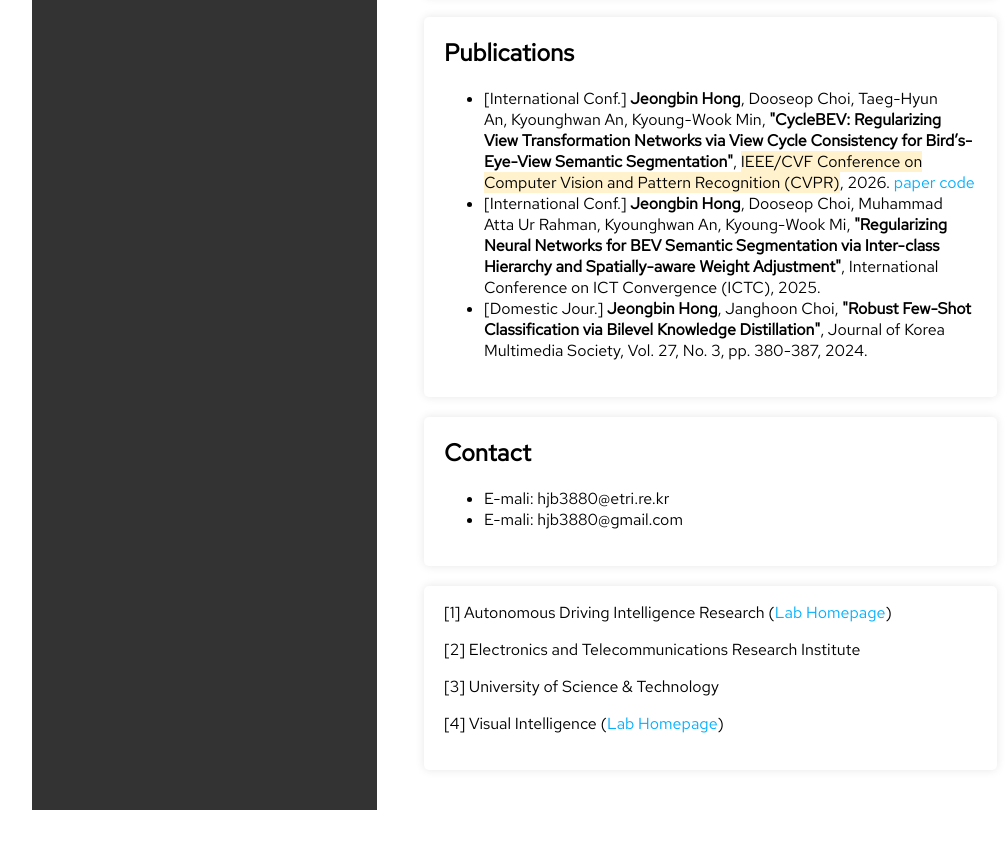
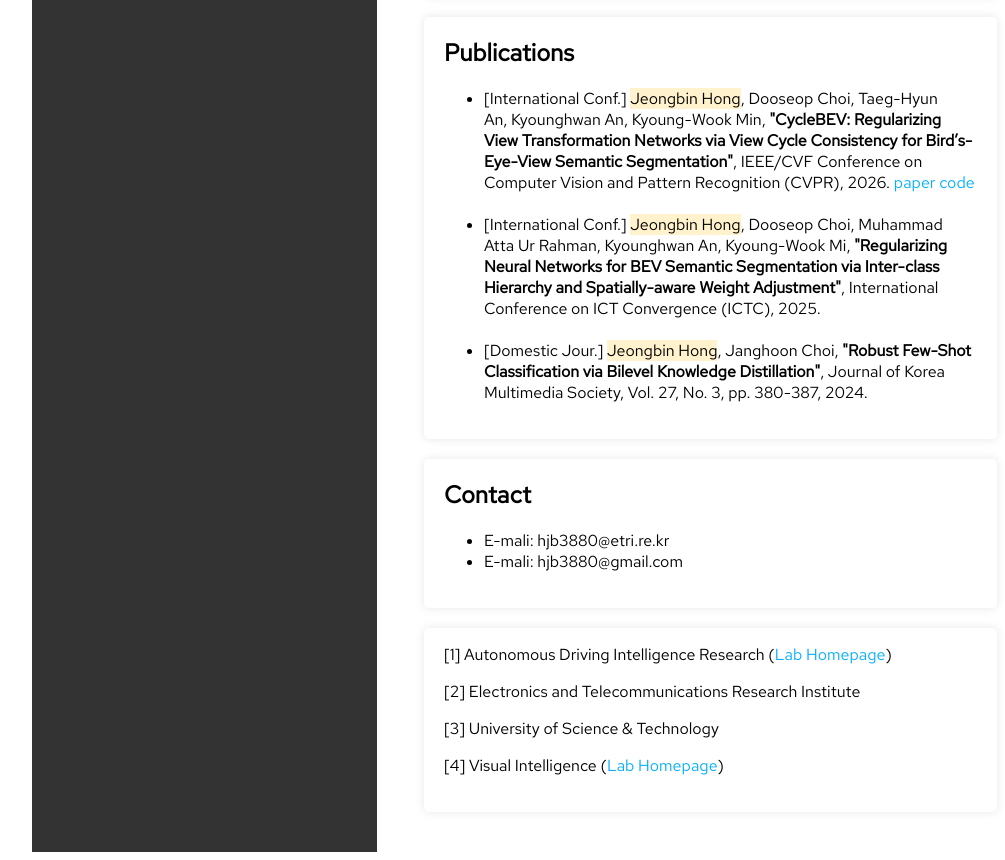
Before and after one commit to Jeong-Bin/Jeong-Bin.github.io, a plain HTML site: page index.html in a window 1280 px wide. Shown: the part 988-1848 px from the top of the page, without its empty margins (102-1107 px from the left). Before the commit the page ends 1806 px from the top, so only its background shows below. Drawn offline with Linux system fonts and the light colour scheme.

Commit message:
Update publication entries in index.html

```diff
--- a/index.html
+++ b/index.html
@@ -62,14 +62,15 @@
             <section id="publications" class="section_box">
                 <h2>Publications</h2>
                 <ul>
-                    <li>[International Conf.] <b>Jeongbin Hong</b>, Dooseop Choi, Taeg-Hyun An, Kyounghwan An, Kyoung-Wook Min, <b>"CycleBEV: Regularizing View Transformation Networks via View Cycle Consistency for Bird’s-Eye-View Semantic Segmentation"</b>,
-                        <span style="background-color: #fff2cc;">IEEE/CVF Conference on Computer Vision and Pattern Recognition (CVPR)</span>, 2026.
+                    <li>[International Conf.] <span style="background-color: #fff2cc;">Jeongbin Hong</span>, Dooseop Choi, Taeg-Hyun An, Kyounghwan An, Kyoung-Wook Min, <b>"CycleBEV: Regularizing View Transformation Networks via View Cycle Consistency for Bird’s-Eye-View Semantic Segmentation"</b>,
+                        IEEE/CVF Conference on Computer Vision and Pattern Recognition (CVPR), 2026.
                         <a class="link" href="https://arxiv.org/abs/2602.23575">paper</a>
                         <a class="link" href="https://github.com/JeongbinHong/CycleBEV/tree/main">code</a>
                     </li>
-
-                    <li>[International Conf.] <b>Jeongbin Hong</b>, Dooseop Choi, Muhammad Atta Ur Rahman, Kyounghwan An, Kyoung-Wook Mi, <b>"Regularizing Neural Networks for BEV Semantic Segmentation via Inter-class Hierarchy and Spatially-aware Weight Adjustment"</b>, International Conference on ICT Convergence (ICTC), 2025.</li>
-                    <li>[Domestic Jour.] <b>Jeongbin Hong</b>, Janghoon Choi, <b>"Robust Few-Shot Classification via Bilevel Knowledge Distillation"</b>, Journal of Korea Multimedia Society, Vol. 27, No. 3, pp. 380-387, 2024.</li>
+                    </br>
+                    <li>[International Conf.]  <span style="background-color: #fff2cc;">Jeongbin Hong</span>, Dooseop Choi, Muhammad Atta Ur Rahman, Kyounghwan An, Kyoung-Wook Mi, <b>"Regularizing Neural Networks for BEV Semantic Segmentation via Inter-class Hierarchy and Spatially-aware Weight Adjustment"</b>, International Conference on ICT Convergence (ICTC), 2025.</li>
+                    </br>
+                    <li>[Domestic Jour.]  <span style="background-color: #fff2cc;">Jeongbin Hong</span>, Janghoon Choi, <b>"Robust Few-Shot Classification via Bilevel Knowledge Distillation"</b>, Journal of Korea Multimedia Society, Vol. 27, No. 3, pp. 380-387, 2024.</li>
                 </ul>
             </section>
 
```
